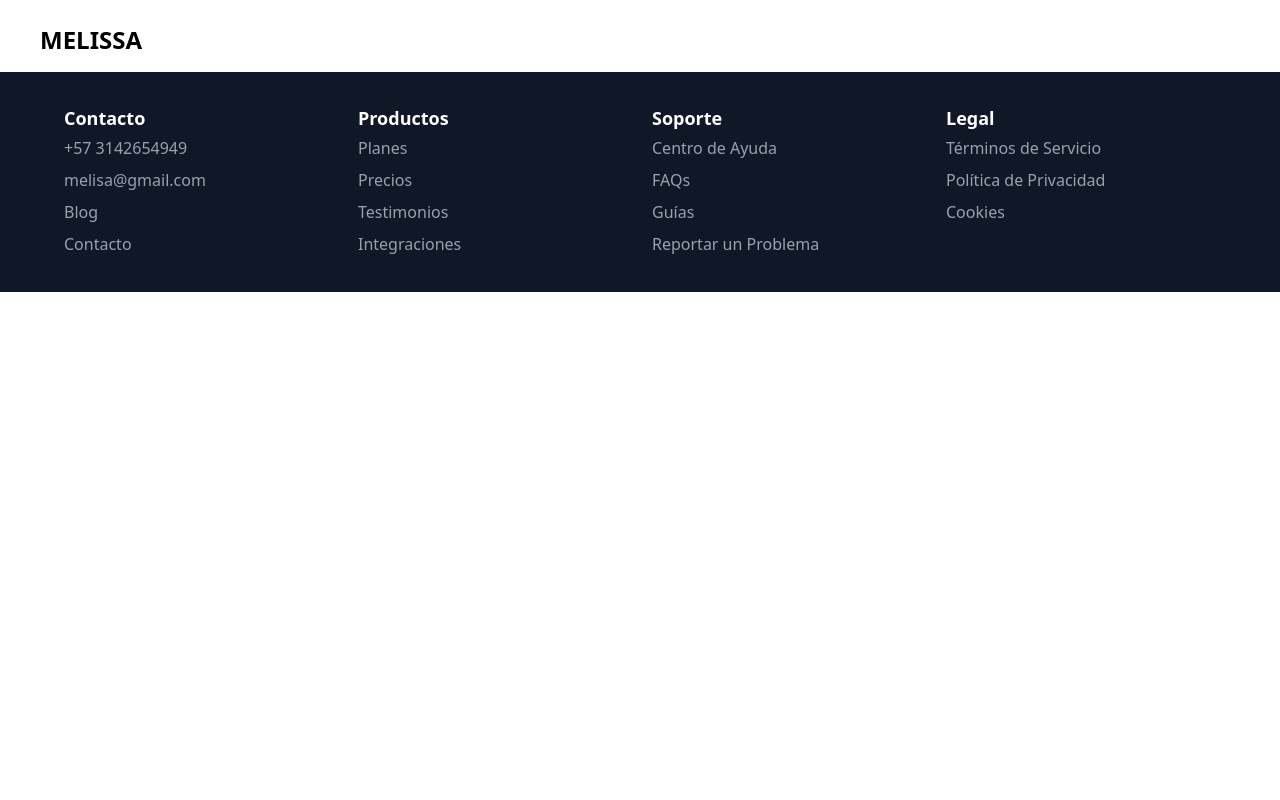
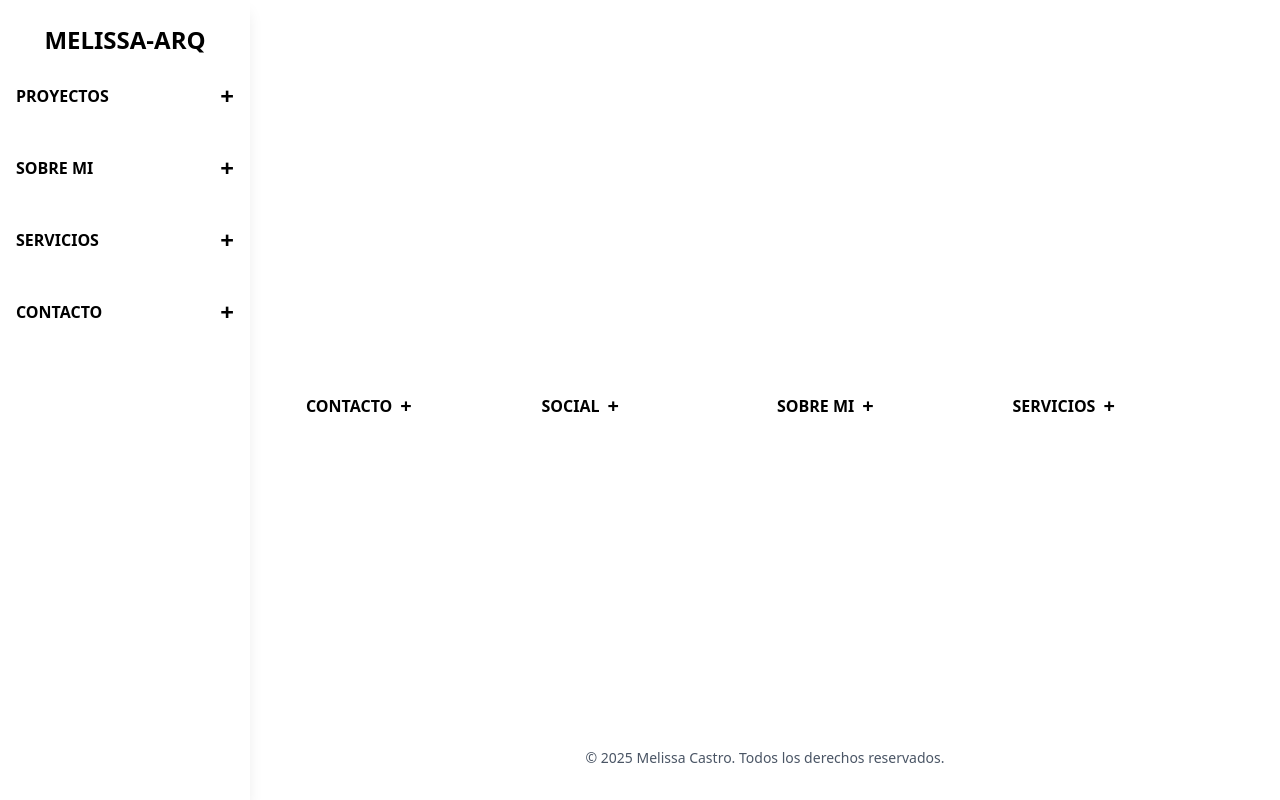
Before and after one commit to Soy-Mauricio/ArquiMelissa, a React (Vite) app: page /home in a window 1280 px wide. Built offline with nearby package versions, Linux system fonts and the light colour scheme.

Commit message:
Creacion de footer y navbar

```diff
--- a/src/components/Footer/Footer.tsx
+++ b/src/components/Footer/Footer.tsx
@@ -3,20 +3,20 @@ import { useState } from "react";
 const Footer = () => {
   const sections = [
     {
-      title: "Contacto",
-      links: ["+57 3142654949", "melisa@gmail.com", "Blog", "Contacto"],
+      title: "CONTACTO",
+      links: ["melissa@gmail.com", "+57 3202232882"],
     },
     {
-      title: "Productos",
-      links: ["Planes", "Precios", "Testimonios", "Integraciones"],
+      title: "SOCIAL",
+      links: ["Instagram", "Linkedin", "Facebook"],
     },
     {
-      title: "Soporte",
-      links: ["Centro de Ayuda", "FAQs", "Guías", "Reportar un Problema"],
+      title: "SOBRE MI",
+      links: ["Arquitectura", "Visión", "Proyectos", "Certificaciones"],
     },
     {
-      title: "Legal",
-      links: ["Términos de Servicio", "Política de Privacidad", "Cookies"],
+      title: "SERVICIOS",
+      links: ["Diseño Aruitectónico", "Visualización Arquitectónica", "Sostenibilidad", "BIM"],
     },
   ];
 
@@ -27,28 +27,27 @@ const Footer = () => {
   };
 
   return (
-    <footer className="bg-gray-900 text-white py-8 px-4">
+    <footer className="py-8 px-4">
       <div className="max-w-6xl mx-auto">
         <div className="grid grid-cols-1 md:grid-cols-4 gap-6">
           {sections.map((section, index) => (
             <div key={index}>
-              {/* Encabezado con botón desplegable */}
+              {/* Título y botón "+" */}
               <button
-                className="w-full text-left text-lg font-semibold py-2 md:py-0"
+                className="w-full md:w-auto inline-flex items-center gap-2 text-base font-semibold py-2 text-black cursor-pointer hover:opacity-100"
                 onClick={() => toggleSection(index)}
               >
                 {section.title}
+                <span className="text-xl">{openIndex === index ? "−" : "+"}</span>
               </button>
-              {/* Contenido desplegable en móvil / siempre visible en desktop */}
+              {/* Contenido desplegable */}
               <ul
-                className={`overflow-hidden transition-all duration-300 md:block ${
-                  openIndex === index
-                    ? "max-h-40 opacity-100"
-                    : "max-h-0 opacity-0 md:opacity-100 md:max-h-none"
+                className={`overflow-hidden transition-all duration-300 ${
+                  openIndex === index ? "max-h-40 opacity-100" : "max-h-0 opacity-0"
                 }`}
               >
                 {section.links.map((link, i) => (
-                  <li key={i} className="py-1 text-gray-400 hover:text-white">
+                  <li key={i} className="py-1 text-gray-600 hover:text-black">
                     <a href="#">{link}</a>
                   </li>
                 ))}
@@ -57,6 +56,10 @@ const Footer = () => {
           ))}
         </div>
       </div>
+      {/* Derechos reservados */}
+      <div className="lg:mt-80 md:mt-60 mt-20 text-center text-gray-600 text-sm">
+        © 2025 Melissa Castro. Todos los derechos reservados.
+      </div>
     </footer>
   );
 };
--- a/src/components/Navbar/Navbar.tsx
+++ b/src/components/Navbar/Navbar.tsx
@@ -3,52 +3,99 @@ import { Link } from "react-router-dom";
 
 export default function Navbar() {
   const [isOpen, setIsOpen] = useState(false);
+  const [openSubMenu, setOpenSubMenu] = useState<string | null>(null);
+
+  const sections = [
+    {
+      title: "PROYECTOS",
+      links: ["melissa@gmail.com", "+57 3202232882"],
+    },
+    {
+      title: "SOBRE MI",
+      links: ["Instagram", "Linkedin", "Facebook"],
+    },
+    {
+      title: "SERVICIOS",
+      links: ["Arquitectura", "Visión", "Proyectos", "Certificaciones"],
+    },
+    {
+      title: "CONTACTO",
+      links: ["Diseño Arquitectónico", "Visualización Arquitectónica", "Sostenibilidad", "BIM"],
+    },
+  ];
 
   const toggleMenu = () => setIsOpen(!isOpen);
+  const toggleSubMenu = (menu: string) =>
+    setOpenSubMenu(openSubMenu === menu ? null : menu);
 
   return (
-    <header className="flex h-auto">
-        <nav className="max-w-[1200px] w-full">
-            <div className="flex justify-between items-center relative p-4 md:mx-6 2xl:mx-6 mt-2">
-            {/* Logo */}
-            <div className="text-2xl font-bold cursor-pointer flex">
-                <Link to='/home'> MELISSA </Link>
+    <header className="relative w-full">
+      <nav className="w-full">
+        {/* Logo centrado */}
+        <div className="absolute top-4 left-1/2 transform -translate-x-1/2">
+          <Link to="/home" className="text-2xl font-bold">MELISSA</Link>
+        </div>
+
+        {/* Menú de navegación */}
+        <div
+          className={`fixed top-0 left-0 w-full h-full bg-black lg:w-[250px] lg:h-full lg:fixed lg:left-0 lg:top-0 lg:bg-white lg:shadow-lg lg:translate-x-0 z-50 transform transition-transform duration-700 ease-in-out flex justify-center items-center lg:block ${
+            isOpen ? "translate-x-0" : "-translate-x-full lg:translate-x-0"
+          }`}
+        >
+          <div className="flex flex-col items-center lg:items-start text-center lg:text-left space-y-6 py-6">
+            {/* Logo centrado en pantallas grandes */}
+            <div className="hidden lg:flex justify-center w-full mb-4">
+              <Link to="/home" className="text-2xl font-bold">MELISSA-ARQ</Link>
             </div>
 
-            {/* Botón del menú hamburguesa */}
-            <div className="lg:hidden flex items-center">
-                <button onClick={toggleMenu} className="text-white focus:outline-none">
-                <img className="w-[28px]" src="/public/icons/menu-hamburguesa.webp" alt="Open Icon" />
+            {/* Opciones con submenús */}
+            {sections.map((section) => (
+              <div key={section.title} className="w-full">
+                <button
+                  onClick={() => toggleSubMenu(section.title)}
+                  className="flex justify-between items-center w-full text-white lg:text-black font-semibold text-base px-4 py-2 cursor-pointer"
+                >
+                  {section.title}
+                  <span className="text-2xl">{openSubMenu === section.title ? "−" : "+"}</span>
                 </button>
-            </div>
 
-            {/* Menú de navegación */}
-            <div
-                className={`fixed top-0 left-0 w-full h-full bg-black lg:bg-transparent lg:relative lg:flex lg:items-center lg:justify-end z-50 transform transition-transform duration-700 ease-in-out ${
-                isOpen ? "translate-x-0" : "-translate-x-full lg:translate-x-0"
-                }`}
-            >
-                <div className="flex flex-col lg:flex-row lg:space-x-8 items-center justify-center h-full">
-                {["Proyectos", "Servicios", "Sobre", "Contacto"].map((item) => (
-                    <div className="flex items-center justify-center w-auto mb-4 lg:mb-0">
-                    <a href="#" className="text-white font-semibold text-lg border-b-1 border-transparent lg:hover:border-white transition-all duration-500">
-                        {item}
-                        <img className="w-[15px] h-[14px] ml-1 lg:hidden inline-block" src={`assets/Icons/angulo-derecho.png`} alt="" />
-                    </a>
-                    </div>
-                ))}
+                {/* Contenido desplegable */}
+                <div
+                  className={`overflow-hidden transition-all duration-500 ${
+                    openSubMenu === section.title ? "max-h-40 opacity-100" : "max-h-0 opacity-0"
+                  }`}
+                >
+                  <div className="flex flex-col mt-2 space-y-2 px-6">
+                    {section.links.map((link, index) => (
+                      <a
+                        key={index}
+                        href="#"
+                        className="text-gray-300 lg:text-gray-600 hover:text-white lg:hover:text-black"
+                      >
+                        {link}
+                      </a>
+                    ))}
+                  </div>
                 </div>
+              </div>
+            ))}
+          </div>
 
-                {/* Botón para cerrar el menú en pantallas pequeñas */}
-                {isOpen && (
-                <button onClick={toggleMenu} className="absolute top-4 right-4 text-white lg:hidden p-4">
-                    <img className="w-[25px]" src="/public/icons/cruz.webp" alt="Close Icon"/>
-                </button>
-                )}
-            </div>
-            </div>
-        </nav>
+          {/* Botón para cerrar el menú en móviles */}
+          {isOpen && (
+            <button onClick={toggleMenu} className="absolute top-4 right-4 text-white lg:hidden p-4">
+              <img className="w-[25px]" src="/public/icons/cruz.webp" alt="Close Icon" />
+            </button>
+          )}
+        </div>
+
+        {/* Botón del menú hamburguesa en móviles */}
+        <div className="lg:hidden flex items-center absolute top-4 right-4">
+          <button onClick={toggleMenu} className="text-white focus:outline-none">
+            <img className="w-[28px]" src="/public/icons/menu-hamburguesa.webp" alt="Open Icon" />
+          </button>
+        </div>
+      </nav>
     </header>
-
   );
 }
--- a/src/layouts/MainLayout.tsx
+++ b/src/layouts/MainLayout.tsx
@@ -1,22 +1,29 @@
-import React from 'react';
-import Navbar from '../components/Navbar/Navbar'
-import Footer from '../components/Footer/Footer';
+import React from "react";
+import Navbar from "../components/Navbar/Navbar";
+import Footer from "../components/Footer/Footer";
 
-type MainLayout = {
+type MainLayoutProps = {
   children: React.ReactNode;
 };
 
-const MainLayout: React.FC<MainLayout> = ({ children }) => {
+const MainLayout: React.FC<MainLayoutProps> = ({ children }) => {
   return (
-    <>
-      <Navbar/>
+    <div className="flex flex-col lg:flex-row min-h-screen max-w-[1200px] mx-auto w-full">
+      {/* Navbar fijo a la izquierda en pantallas grandes */}
+      <div className="w-full lg:w-[250px] flex-shrink-0">
+        <Navbar />
+      </div>
 
-      <main className="flex-grow">
-        {children} {/* Aquí se insertará el contenido específico de cada página */}
-      </main>
+      {/* Contenedor del contenido principal */}
+      <div className="flex flex-col flex-grow">
+        <main className="flex-grow p-4">
+          {children}
+        </main>
 
-      <Footer/>
-    </>
+        {/* Footer abajo */}
+        <Footer />
+      </div>
+    </div>
   );
 };
 
```
